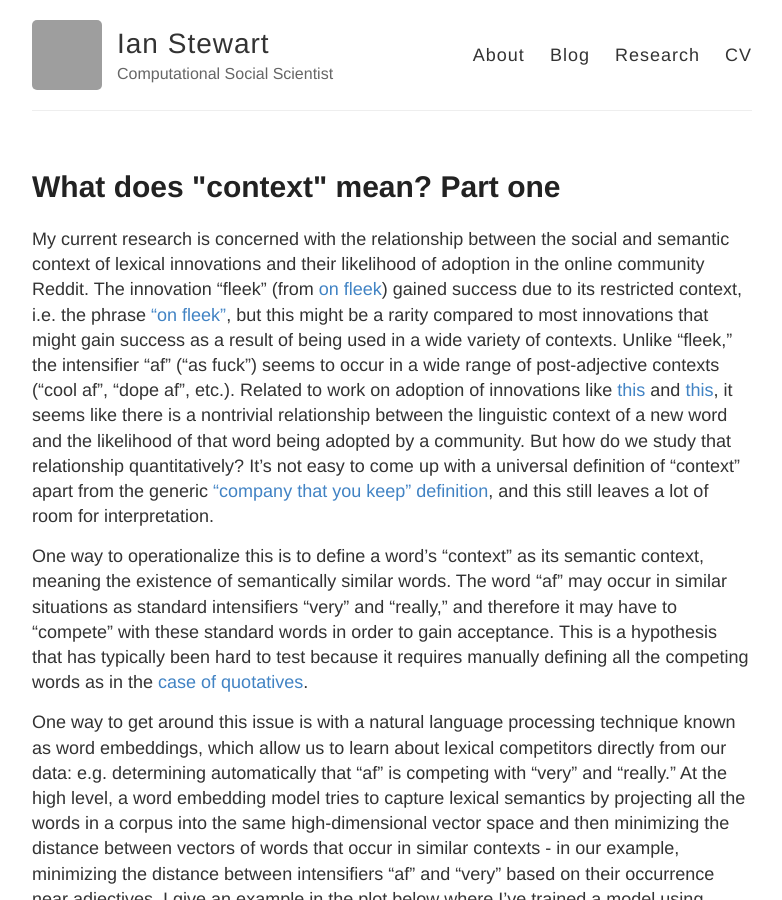
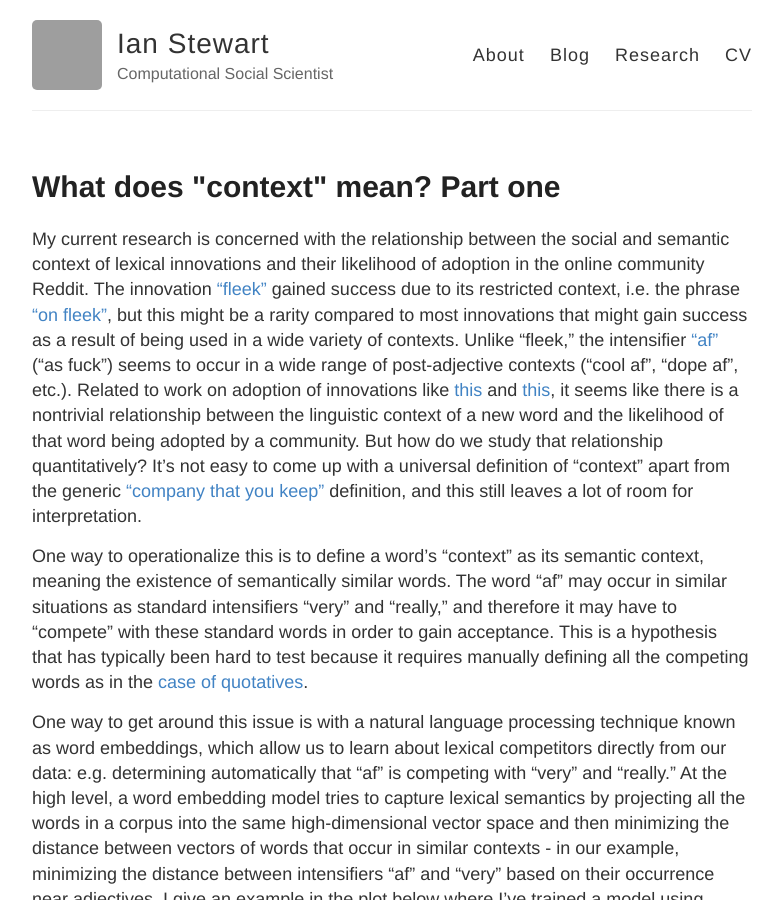
Before and after one commit to ianbstewart/ianbstewart.github.io, a Jekyll site: the page built from _posts/2017-06-07-context1.md, in a window 1280 px wide and 900 px high. Shown: the whole window, without its empty margins (248-1030 px from the left). Built offline with Jekyll 4.4.1, drawn with Linux system fonts in a browser that asks for light colours; grey boxes are pictures that could not be loaded.

Commit message:
updating post

```diff
--- a/_posts/2017-06-07-context1.md
+++ b/_posts/2017-06-07-context1.md
@@ -3,7 +3,7 @@ layout: post
 title: What does "context" mean? Part one
 ---
 
-My current research is concerned with the relationship between the social and semantic context of lexical innovations and their likelihood of adoption in the online community Reddit. The innovation "fleek" (from [on fleek]()) gained success due to its restricted context, i.e. the phrase ["on fleek"](https://www.youtube.com/watch?v=XrTVMXxop3o), but this might be a rarity compared to most innovations that might gain success as a result of being used in a wide variety of contexts. Unlike "fleek," the intensifier "af" ("as fuck") seems to occur in a wide range of post-adjective contexts ("cool af", "dope af", etc.). Related to work on adoption of innovations like [this](https://dspace.lboro.ac.uk/dspace-jspui/bitstream/2134/21665/3/Kershaw%20rowe%20stacey%20ACM_proc.pdf) and [this](http://publications.aston.ac.uk/28001/1/ELL_078_Grieve_Nini_Guo_final.pdf), it seems like there is a nontrivial relationship between the linguistic context of a new word and the likelihood of that word being adopted by a community. But how do we study that relationship quantitatively? It's not easy to come up with a universal definition of "context" apart from the generic ["company that you keep" definition](http://www.tandfonline.com/doi/pdf/10.1080/00437956.1954.11659520), and this still leaves a lot of room for interpretation.
+My current research is concerned with the relationship between the social and semantic context of lexical innovations and their likelihood of adoption in the online community Reddit. The innovation ["fleek"](http://www.urbandictionary.com/define.php?term=Fleek&defid=8099629) gained success due to its restricted context, i.e. the phrase ["on fleek"](https://www.youtube.com/watch?v=XrTVMXxop3o), but this might be a rarity compared to most innovations that might gain success as a result of being used in a wide variety of contexts. Unlike "fleek," the intensifier ["af"](http://www.urbandictionary.com/define.php?term=AF) ("as fuck") seems to occur in a wide range of post-adjective contexts ("cool af", "dope af", etc.). Related to work on adoption of innovations like [this](https://dspace.lboro.ac.uk/dspace-jspui/bitstream/2134/21665/3/Kershaw%20rowe%20stacey%20ACM_proc.pdf) and [this](http://publications.aston.ac.uk/28001/1/ELL_078_Grieve_Nini_Guo_final.pdf), it seems like there is a nontrivial relationship between the linguistic context of a new word and the likelihood of that word being adopted by a community. But how do we study that relationship quantitatively? It's not easy to come up with a universal definition of "context" apart from the generic ["company that you keep"](http://www.tandfonline.com/doi/pdf/10.1080/00437956.1954.11659520) definition, and this still leaves a lot of room for interpretation.
 
 One way to operationalize this is to define a word's "context" as its semantic context, meaning the existence of semantically similar words. The word "af" may occur in similar situations as standard intensifiers "very" and "really," and therefore it may have to "compete" with these standard words in order to gain acceptance. This is a hypothesis that has typically been hard to test because it requires manually defining all the competing words as in the [case of quotatives](https://www.researchgate.net/profile/Alexandra_Darcy/publication/231871295_Frequency_and_variation_in_the_community_grammar_Tracking_a_new_change_through_the_generations/links/55b2421d08aec0e5f43167fd.pdf).
 
```
